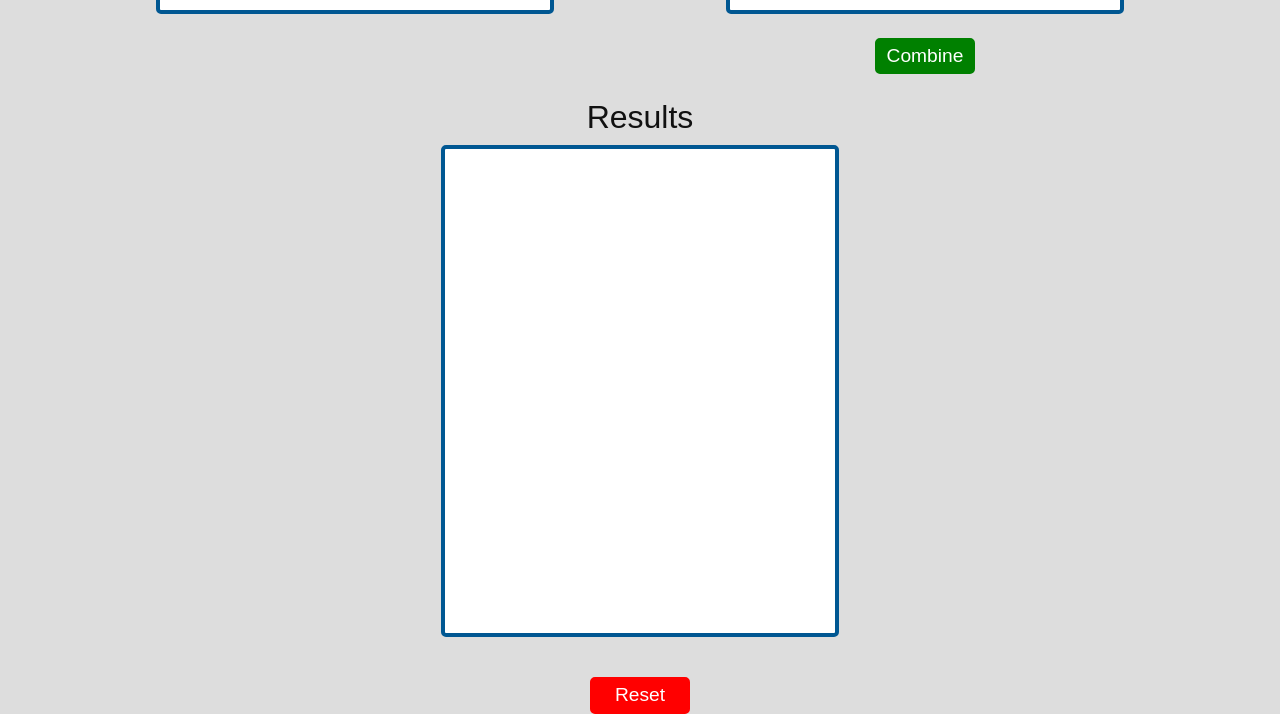
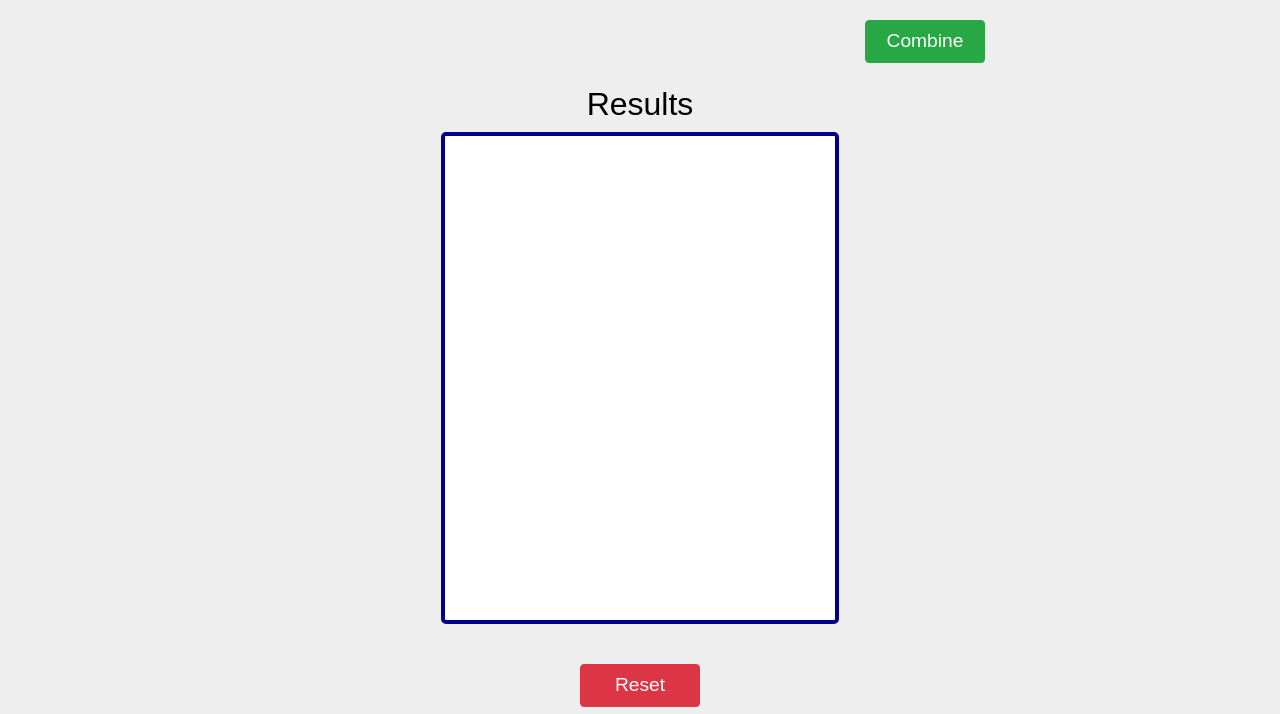
Before and after one commit to mrdavidknowles/concatenation-combination, a plain HTML site: page index.html in a window 1280 px wide. Shown: the part 652-1366 px from the top of the page. Drawn offline with nearby package versions, Linux system fonts and the light colour scheme.

Commit message:
Add Bootstrap for styling

```diff
--- a/combine.js
+++ b/combine.js
@@ -22,5 +22,6 @@ function reset() {
   document.getElementById("txt3").value = "";
 }
 
+// When button is clicked, execute the combine or reset
 document.querySelector("#combine").addEventListener("click", combine);
 document.querySelector("#reset").addEventListener("click", reset);
--- a/index.html
+++ b/index.html
@@ -14,7 +14,7 @@
 
   <body>
     <header>
-      <h1>Concatenation Station</h1>
+      <h1 class="h1">Concatenation <span>&#43;</span> Station</h1>
     </header>
     <div class="container">
       <div class="row">
@@ -27,14 +27,14 @@
           <h2>Second word</h2>
           <textarea id="txt2" rows="20" cols="40"></textarea>
           <br />
-          <button id="combine">Combine</button>
+          <button id="combine" class="btn btn-success">Combine</button>
         </div>
 
         <div class="col-md">
           <h2>Results</h2>
           <textarea id="txt3" rows="20" cols="40"></textarea>
           <br />
-          <button id="reset">Reset</button>
+          <button id="reset" class="btn btn-danger">Reset</button>
         </div>
       </div>
     </div>
--- a/styles.css
+++ b/styles.css
@@ -1,26 +1,24 @@
 body {
-  font-family: Arial, Helvetica, sans-serif;
-  background-color: #ddd;
+  font-family: Arial, sans-serif;
+  background-color: #eee;
   text-align: center;
-  color: #111;
+  color: #000;
 }
 
 /* Header */
 header {
-  background-color: #005792;
+  background-color: darkblue;
   padding: 1rem;
   color: #fff;
 }
 
-header h1 {
-  margin-top: 1rem;
-  letter-spacing: 0rem;
-  font-weight: bold;
+h1 span {
+  color: yellow;
 }
 
 /* Columns */
 textarea {
-  border: 4px solid #005792;
+  border: 4px solid darkblue;
   border-radius: 5px;
   padding: 2px;
   resize: none;
@@ -28,40 +26,12 @@ textarea {
 }
 
 h2 {
-  margin-top: 1.5rem;
+  margin-top: 1.4rem;
 }
 
 /* Buttons */
-button {
-  border-radius: 5px;
-  width: 100px;
-  background-color: white;
-}
 
-button#combine {
-  border: 3px green solid;
-  background: green;
-  color: white;
+.btn {
+  width: 120px;
   font-size: 1.2rem;
 }
-
-button#combine:hover {
-  border: 3px darkgreen solid;
-  background: darkgreen;
-  color: white;
-  font-size: 1.2rem;
-}
-
-button#reset {
-  border: 3px red solid;
-  background: red;
-  color: white;
-  font-size: 1.2rem;
-}
-
-button#reset:hover {
-  border: 3px darkred solid;
-  background: darkred;
-  color: white;
-  font-size: 1.2rem;
-}
```
